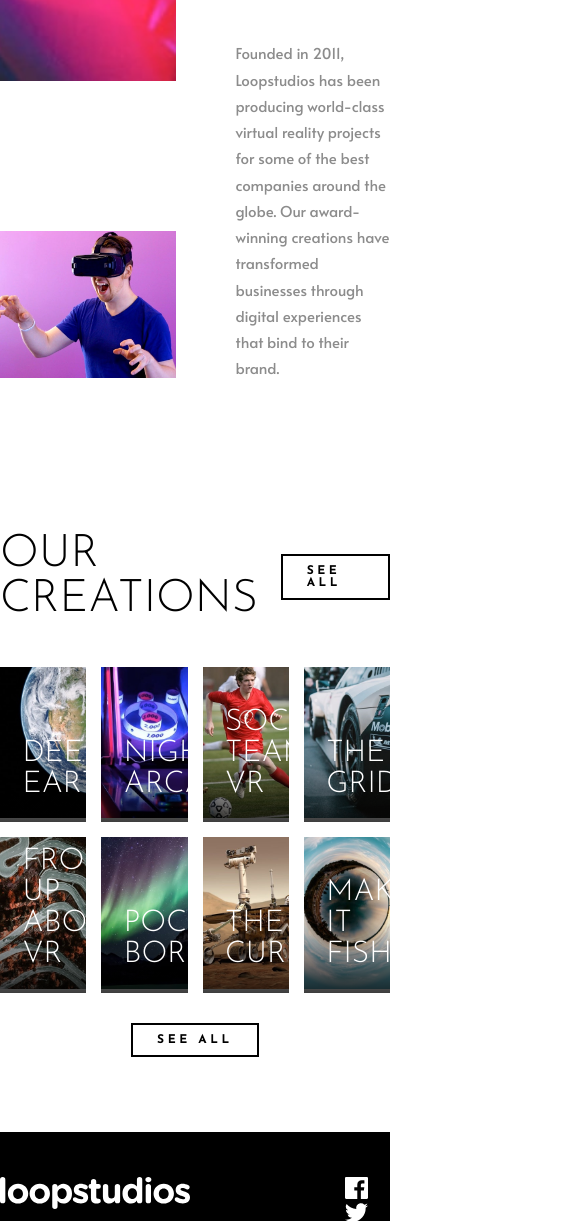
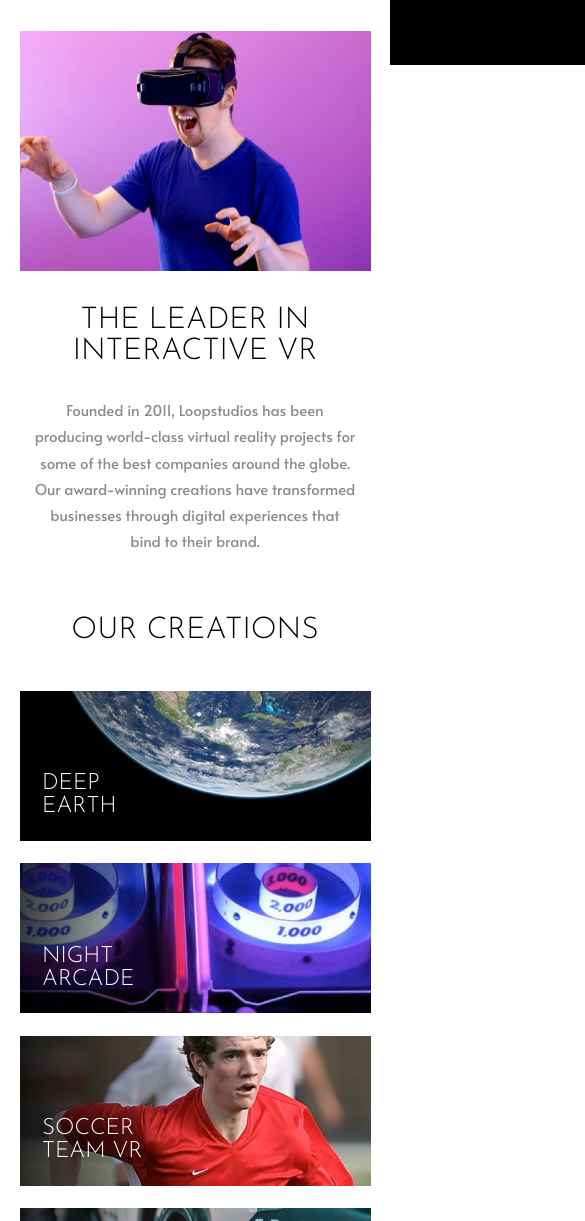
Before and after one commit to mohammedbahnini/loopstudio, a plain HTML site: page index.html in a window 390 px wide. Shown: the part 779-2000 px from the top of the page, 585 px wide, since content can reach past the window. Drawn offline with Linux system fonts and the light colour scheme.

Commit message:
fixing mobile issues

```diff
--- a/sass/_variables.scss
+++ b/sass/_variables.scss
@@ -4,6 +4,6 @@ $dark-gray : hsl(0, 0%, 55%);
 $very-dark : hsl(0, 0%, 41%);
 
 // breakpoints
-$min-width-mobile : 375px;
+$min-width-mobile : 768px;
 $min-width-tab : 991px;
 $min-width-desktop : 1440px;
--- a/sass/style.scss
+++ b/sass/style.scss
@@ -225,12 +225,14 @@ main {
             overflow: hidden;
             cursor : pointer;
             @include mobile(){
-                max-height : 150px;
+                min-height : 150px;
             }
             img{
                 width: 100%;
+                height: 100%;
+                object-fit: cover;
                 @include mobile(){
-                    width: auto ;
+                    width: 100% ;
                     height: 100%;
                 }
             }
```
Also changed, not shown: css/style.css.
